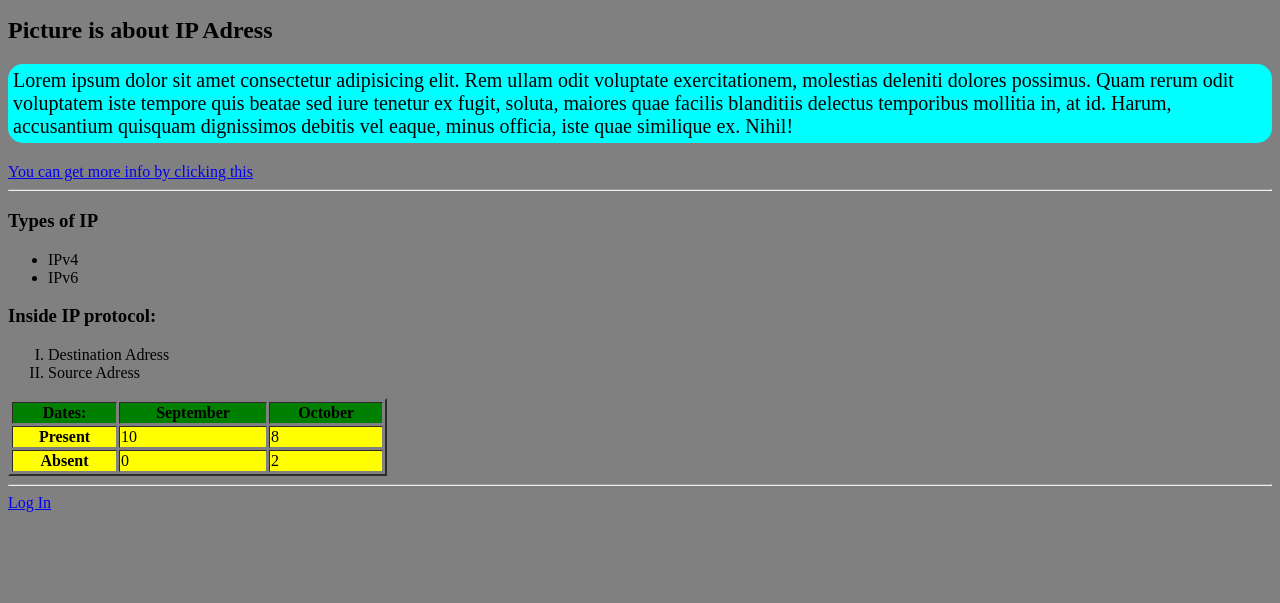
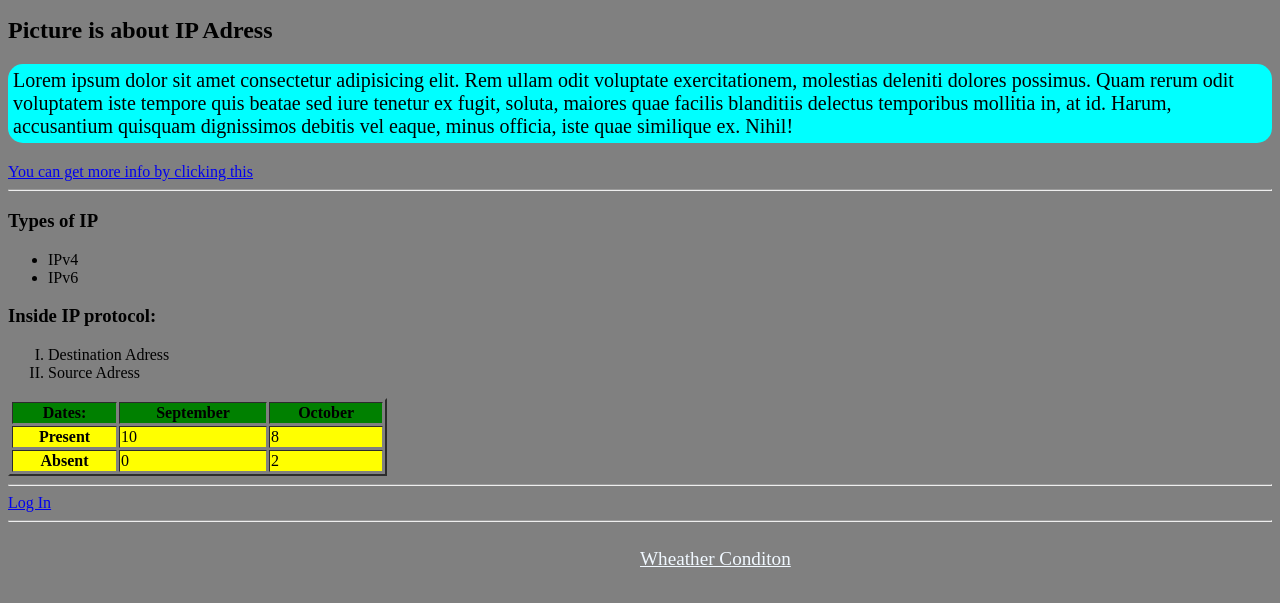
Before and after one commit to elo-319/ElshanYusifli.github.io, a plain HTML site: page index.html in a window 1280 px wide. Shown: the part 145-748 px from the top of the page. Drawn offline with Linux system fonts and the light colour scheme.

Commit message:
Add files via upload

```diff
--- a/index.html
+++ b/index.html
@@ -77,6 +77,8 @@
     <hr>
 
     <a href="login.html" target="_blank">Log In</a>
+    <br> <hr> <br>
+    <a href="https://elo-319.github.io/Homework2/" target="_blank" id="WHTER">Wheather  Conditon</a>
 
 </body>
 </html>
--- a/style.css
+++ b/style.css
@@ -0,0 +1,8 @@
+#WHTER{
+    font-size: larger;
+    text-align: center;
+    align-items: center;
+    align-content: center;
+    margin-left: 50%;
+    color: aliceblue;
+}
```
